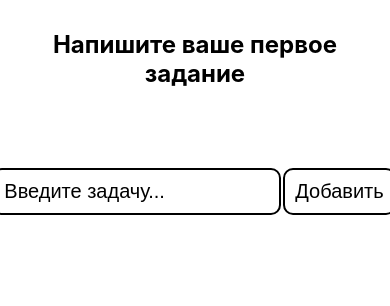
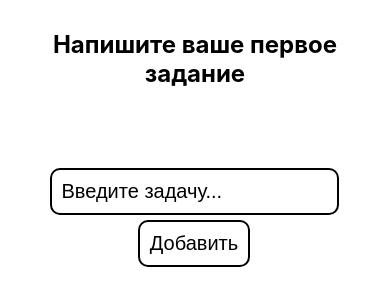
Before and after one commit to moust1k/todo_redux, a React (Create React App) app: page / in a window 390 px wide. Shown: the top 306 px of the page. Built offline with nearby package versions, Linux system fonts and the light colour scheme.

Commit message:
work with media
changed media for formWrapper and numbersOfAssigments

```diff
--- a/src/components/form/Form.js
+++ b/src/components/form/Form.js
@@ -16,7 +16,7 @@ const Form = ({ setTodo, setUserInput, userInput, todos, deleteTodo, toggleTodo
 
     return (
         <div>
-            {todos.length !== 0 ? <h1>Количество заданий: {todos.length}</h1> : <h2>Напишите ваше первое задание</h2>}
+            {todos.length !== 0 ? <h1 className={css.numberOfAssigments}>Количество заданий: {todos.length}</h1> : <h2>Напишите ваше первое задание</h2>}
             <form className={css.formWrapper} onSubmit={handleOnSubmit}>
                 <input value={userInput} placeholder='Введите задачу...' type="text" onChange={handleInput} />
                 <button>Добавить</button>
--- a/src/components/form/form.module.css
+++ b/src/components/form/form.module.css
@@ -30,3 +30,24 @@ button {
 ::placeholder {
     color: black;
 }
+
+@media (max-width: 400px) {
+    .formWrapper {
+        display: flex;
+        flex-direction: column;
+        justify-content: center;
+        align-items: center;
+    }
+
+    .formWrapper input {
+        margin-bottom: 5px;
+    }
+}
+
+
+
+@media (max-width: 380px) {
+    .numberOfAssigments {
+        font-size: 30px;
+    }
+}
```
